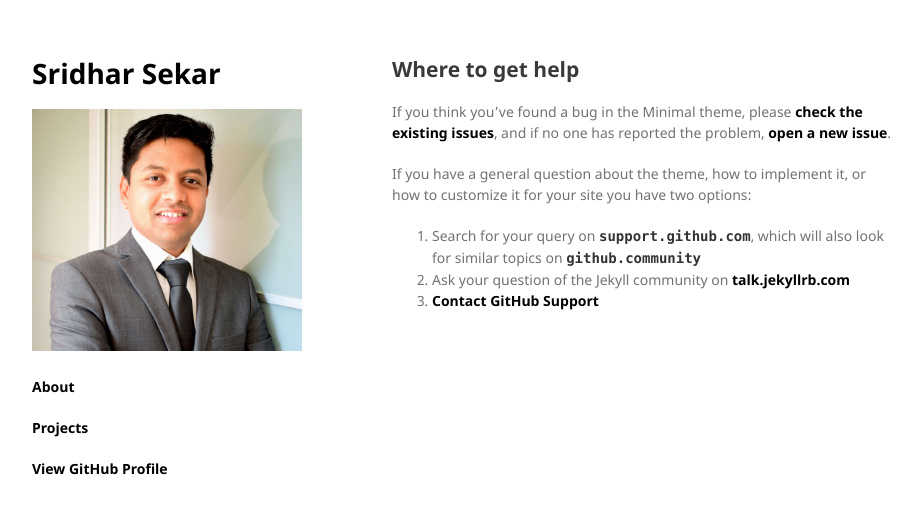
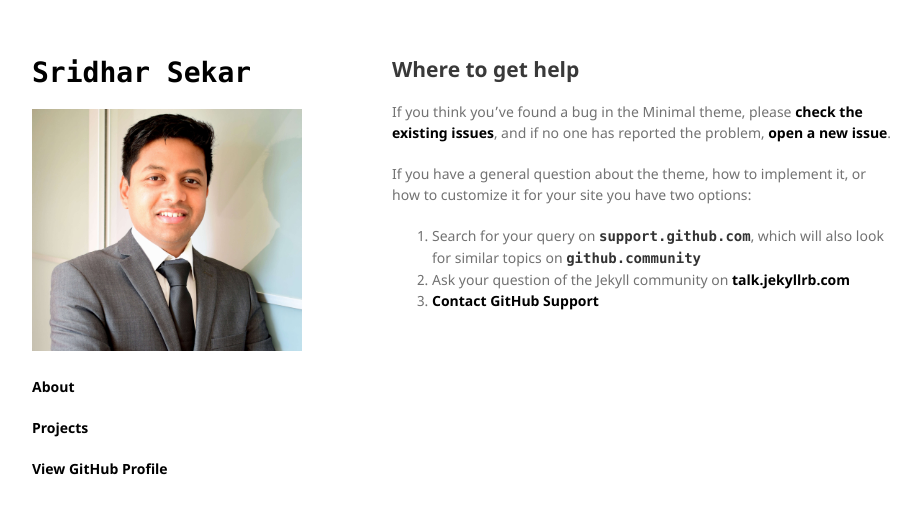
Before and after one commit to sridhar-portfolio/sridhar-portfolio.github.io, a Jekyll site: the page built from docs/SUPPORT.md, in a window 1280 px wide. Shown: the top 514 px of the page, without its empty margins (178-1099 px from the left). Built offline with Jekyll 4.4.1, drawn with Linux system fonts in a browser that asks for light colours; our own code applies the rules of GitHub Pages for plain Markdown files; the repository's description, which GitHub fills in, is left out.

Commit message:
Update jekyll-theme-minimal.scss

```diff
--- a/_sass/jekyll-theme-minimal.scss
+++ b/_sass/jekyll-theme-minimal.scss
@@ -24,6 +24,13 @@ h1, h2, h3 {
 
 h1 {
   font-size:28px;
+}
+
+.fancy-title {
+  font-family: Consolas, Monaco, 'Courier New', monospace;
+  font-size: 28px;
+  font-weight: bold;
+  color: #000000;
 }
 
 h2 {
```
